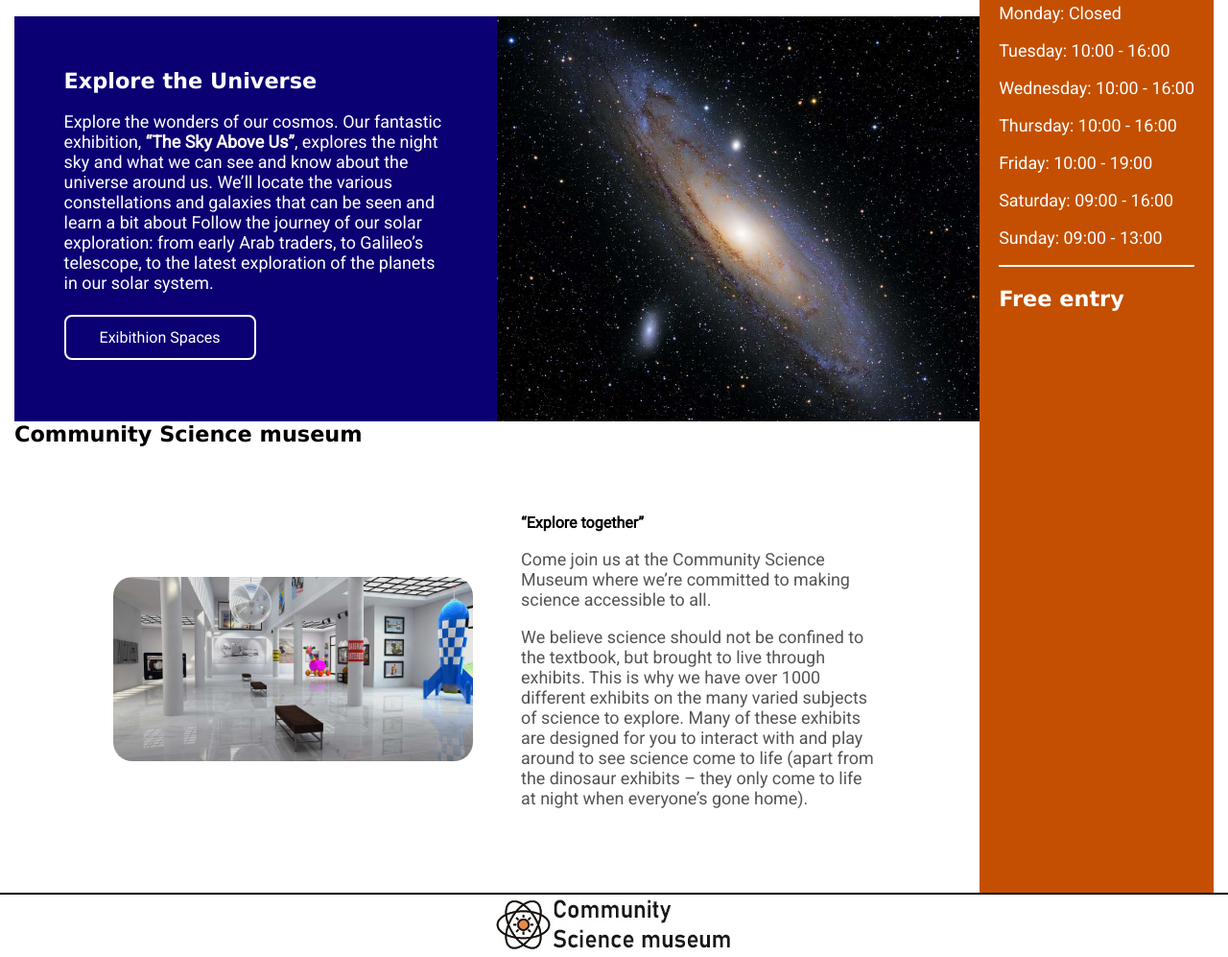
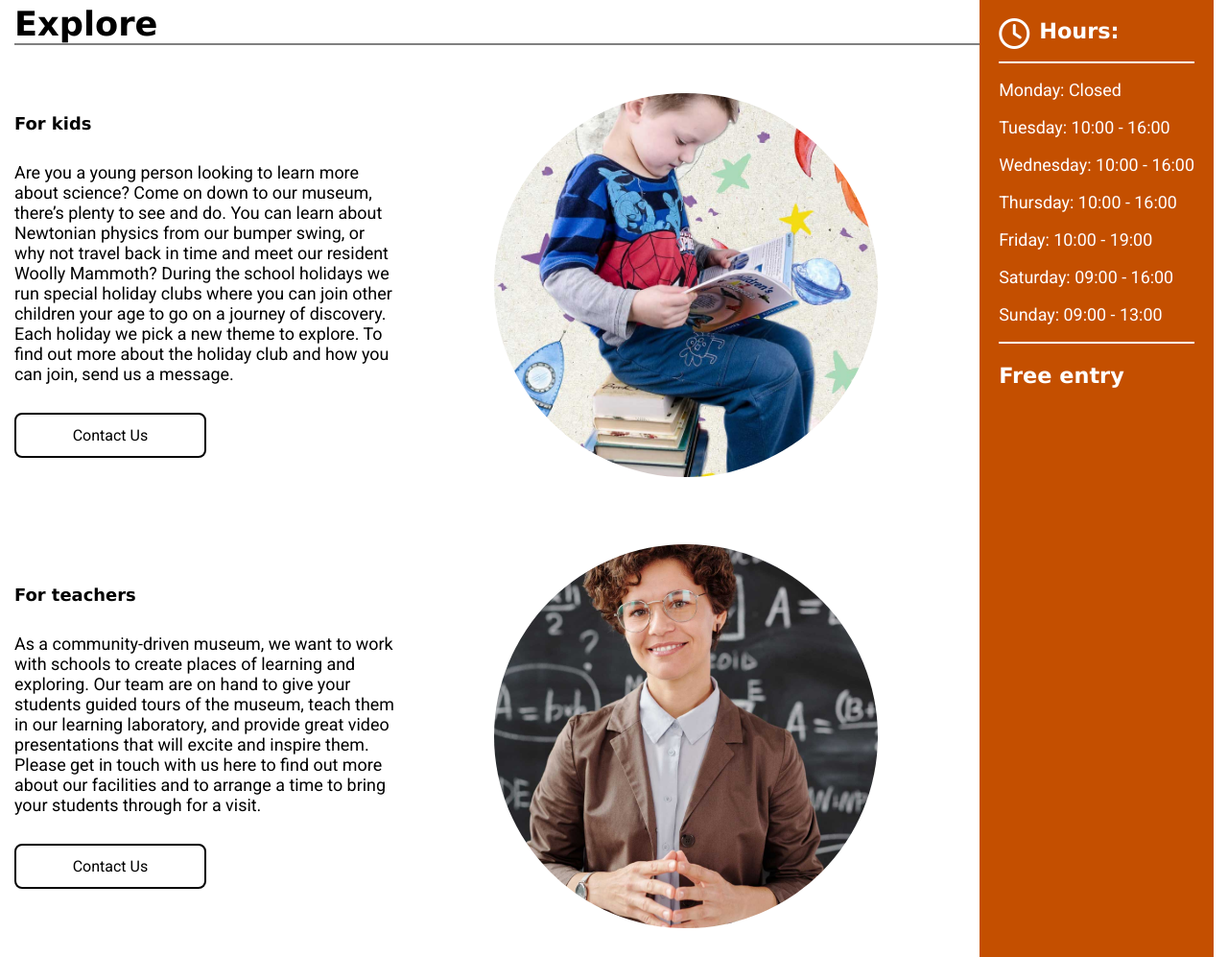
Before and after one commit to Tokle89/2022-03-30_semesterproject1_Fredrik-Tokle, a plain HTML site: page explore.html in a window 1280 px wide. Shown: the part 596-1593 px from the top of the page at 96% size. Drawn offline with Linux system fonts and the light colour scheme.

Commit message:
finished explore and changed header-img

```diff
--- a/css/explore.css
+++ b/css/explore.css
@@ -0,0 +1,28 @@
+.main-section {
+  padding: 0 15px;
+}
+.explore__info {
+  flex-direction: column-reverse;
+  max-width: 400px;
+  gap: 20px;
+  margin: 50px auto;
+}
+.explore__info > * {
+  flex: 1;
+  margin: auto;
+}
+.explore__info img {
+  border-radius: 10px;
+  height: 350px;
+  width: 247px;
+}
+
+.explore__info p {
+  text-align: left;
+  margin: 30px 0px;
+}
+
+.reverse-container__text {
+  margin: auto;
+  text-align: center;
+}
--- a/css/media.css
+++ b/css/media.css
@@ -2,9 +2,22 @@
   .header-img {
     height: 55vh;
   }
+  /*explorer page */
+  .explore__info {
+    flex-direction: row;
+    max-width: 900px;
+    margin: 70px 70px;
+  }
+  .explore__info img {
+    width: 350px;
+    height: 350px;
+  }
 }
 
 @media (min-width: 900px) {
+  .header-img {
+    height: 65vh;
+  }
   h1 {
     font-size: 2.2em;
   }
@@ -32,8 +45,24 @@
     margin: auto;
     text-align: left;
   }
+  /* homepage*/
   .t-rex_img {
     min-height: 385px;
+  }
+  /*explore page*/
+
+  .explore__info {
+    gap: 100px;
+    margin: 50px auto;
+    padding-bottom: 20px;
+  }
+  .explore__info img {
+    border-radius: 50%;
+    width: 400px;
+    height: 400px;
+  }
+  .explore_header-img {
+    object-position: center -2em;
   }
 }
 @media (min-width: 1200px) {
@@ -71,4 +100,11 @@
   .hours {
     display: block;
   }
+  .main-section {
+    padding: 0;
+  }
+  /*explore page */
+  .explore__info {
+    margin: 50px 0px;
+  }
 }
--- a/explore.html
+++ b/explore.html
@@ -38,42 +38,49 @@
       </form>
     </header>
     <main>
-      <img src="images/inside-museum.jpg" alt="Outside wall of the community science museum" class="header-img" />
+      <img src="images/t-rex.jpg" alt="Outside wall of the community science museum" class="header-img explore_header-img" />
       <div class="flex-container flex">
         <section class="main-section">
-          <h1 class="h1">Welcome to the Community Science museum</h1>
-
-          <section class="flex color-content-container blue-container color-white">
-            <div>
-              <div class="color-content-container_text">
-                <h2>Explore the Universe</h2>
+          <h1 class="h1">Explore</h1>
+          <section class="flex explore__info">
+            <div class="reverse-container__text">
+              <h2 class="h3">For kids</h2>
               <p>
-                  Explore the wonders of our cosmos. Our fantastic exhibition, <q>The Sky Above Us</q>, explores the night sky and what we can see and know about the universe around us. We’ll locate
-                  the various constellations and galaxies that can be seen and learn a bit about Follow the journey of our solar exploration: from early Arab traders, to Galileo’s telescope, to the
-                  latest exploration of the planets in our solar system.
+                Are you a young person looking to learn more about science? Come on down to our museum, there’s plenty to see and do. You can learn about Newtonian physics from our bumper swing, or
+                why not travel back in time and meet our resident Woolly Mammoth? During the school holidays we run special holiday clubs where you can join other children your age to go on a journey
+                of discovery. Each holiday we pick a new theme to explore. To find out more about the holiday club and how you can join, send us a message.
               </p>
-                <a href="exibithion.html" class="cta color-cta blue-cta">Exibithion Spaces</a>
-              </div>
+              <a href="contact.html" class="cta black-cta">Contact Us</a>
             </div>
             <div>
-              <img src="images/space.jpg" alt=" the Milky way galaxy" />
+              <img src="images/child-reading.jpg" alt="Young boy sitting and reading a book" />
             </div>
           </section>
-          <section class="museum-info">
-            <h2>Community Science museum</h2>
-            <div class="flex reverse-container">
+          <section class="flex explore__info">
             <div class="reverse-container__text">
-                <q>Explore together</q>
-                <p class="p-gray">Come join us at the Community Science Museum where we’re committed to making science accessible to all.</p>
-                <p class="p-gray">
-                  We believe science should not be confined to the textbook, but brought to live through exhibits. This is why we have over 1000 different exhibits on the many varied subjects of
-                  science to explore. Many of these exhibits are designed for you to interact with and play around to see science come to life (apart from the dinosaur exhibits – they only come to
-                  life at night when everyone’s gone home).
+              <h2 class="h3">For teachers</h2>
+              <p>
+                As a community-driven museum, we want to work with schools to create places of learning and exploring. Our team are on hand to give your students guided tours of the museum, teach them
+                in our learning laboratory, and provide great video presentations that will excite and inspire them. Please get in touch with us here to find out more about our facilities and to
+                arrange a time to bring your students through for a visit.
               </p>
+              <a href="contact.html" class="cta black-cta">Contact Us</a>
             </div>
             <div>
-                <img src="images/gallery.jpg" alt=" gallery inside the museum" />
+              <img src="images/teacher.jpg" alt="A female teacher smiling" />
             </div>
+          </section>
+          <section class="flex explore__info">
+            <div class="reverse-container__text">
+              <h2 class="h3">Researchers</h2>
+              <p>
+                Are you looking to get involved with our team of researchers and academics? Our museum offers various ways for you to use our resources and contribute towards them. We have online
+                records, laboratory space, and a working relationship with a number of universities around the country.
+              </p>
+              <a href="contact.html" class="cta black-cta">Contact Us</a>
+            </div>
+            <div>
+              <img src="images/intern.jpg" alt="A young researcher looking in a microscope" />
             </div>
           </section>
         </section>
```
Also changed, not shown: index.html (+1 -1 lines), images/inside-musem.jpg (added), images/inside-museum.jpg (deleted), images/musem1.jpg (renamed from images/musem.jpg), images/museum.jpg (added), images/t-rex.jpg. Lines whose indentation alone changed are shown as unchanged.
